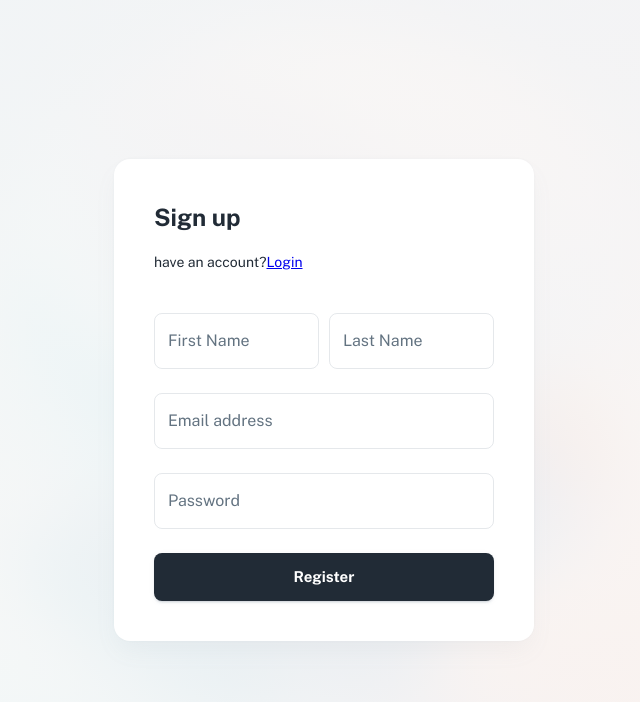
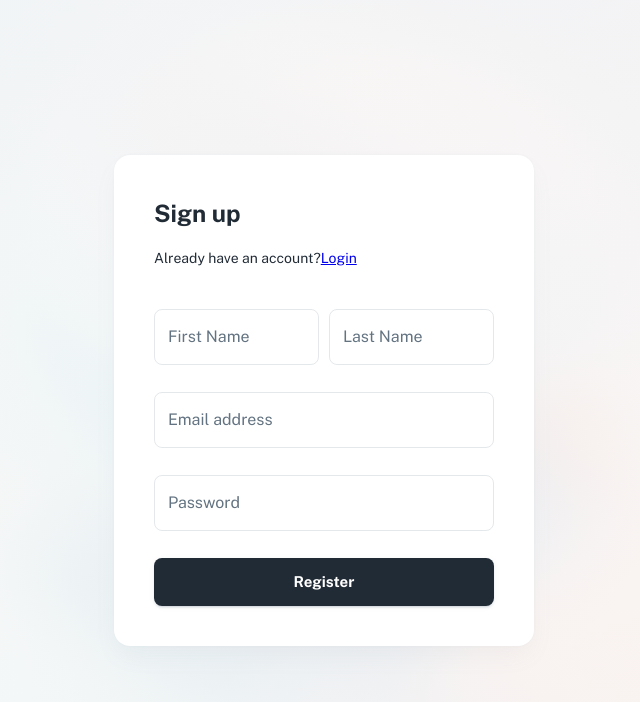
Before and after one commit to Parag0712/NOC-React, a React (Vite) app: page /register in a window 1280 px wide. Shown: the top 702 px of the page, without its empty margins (316-956 px from the left). Built offline with nearby package versions, Linux system fonts and the light colour scheme; some icons are missing.

Commit message:
login and register form added validation

```diff
--- a/src/layouts/dashboard/header.jsx
+++ b/src/layouts/dashboard/header.jsx
@@ -8,8 +8,9 @@ import { useResponsive } from 'src/hooks/use-responsive';
 
 import { bgBlur } from 'src/theme/css';
 
+import Iconify from 'src/components/iconify';
+
 import { NAV, HEADER } from './config-layout';
-import Iconify from 'src/components/iconify';
 
 // ----------------------------------------------------------------------
 
--- a/src/sections/Login/login-view.jsx
+++ b/src/sections/Login/login-view.jsx
@@ -1,5 +1,7 @@
 import { useState } from 'react';
+import { motion } from 'framer-motion';
 import { Link } from 'react-router-dom';
+import { useForm } from 'react-hook-form';
 
 import Box from '@mui/material/Box';
 import Card from '@mui/material/Card';
@@ -11,22 +13,16 @@ import LoadingButton from '@mui/lab/LoadingButton';
 import { alpha, useTheme } from '@mui/material/styles';
 import InputAdornment from '@mui/material/InputAdornment';
 
-// import { useRouter } from 'src/routes/hooks';
-
 import { bgGradient } from 'src/theme/css';
-
-// import Logo from 'src/components/logo';
 import Iconify from 'src/components/iconify';
-
-// ----------------------------------------------------------------------
 
 export default function LoginView() {
   const theme = useTheme();
-  // const router = useRouter();
   const [showPassword, setShowPassword] = useState(false);
+  const { register, handleSubmit, formState: { errors } } = useForm();
 
-  const handleClick = (e) => {
-    e.preventDefault()  ;
+  const handleLogin = (data) => {
+    console.log(data);
   };
 
   return (
@@ -39,22 +35,8 @@ export default function LoginView() {
         height: 1,
       }}
     >
-      {/* <Logo
-        sx={{
-          position: 'fixed',
-          top: { xs: 16, md: 24 },
-          left: { xs: 16, md: 24 },
-        }}
-      /> */}
-
       <Stack alignItems="center" justifyContent="center" sx={{ height: 1 }}>
-        <Card
-          sx={{
-            p: 5,
-            width: 1,
-            maxWidth: 420,
-          }}
-        >
+        <Card sx={{ p: 5, width: 1, maxWidth: 420 }}>
           <Typography variant="h4">Sign in </Typography>
 
           <Typography variant="body2" sx={{ mt: 2, mb: 5 }}>
@@ -63,14 +45,51 @@ export default function LoginView() {
               Get started
             </Link>
           </Typography>
-          <form onSubmit={handleClick}>
+          <form onSubmit={handleSubmit(handleLogin)} >
             <Stack spacing={3}>
-              <TextField name="email" label="Email address" />
+              <TextField
+                sx={{ marginBottom: '10px' }}
+                name="email"
+                label="Email address"
+                error={!!errors.email}
+                helperText={
+                  <motion.div
+                    style={{
+                      color: 'red',
+                      opacity: errors.email ? 1 : 0,
+                      transition: "opacity 0.3s ease-in-out",
+                      fontWeight: "bold"
+                    }}
+                  >
+                    {errors.email && errors.email.message}
+                  </motion.div>
+                }
+                {...register("email", {
+                  required: '*Email is required',
+                  pattern: {
+                    value: /^[a-zA-Z0-9._%+-]+@(charusat\.edu\.in|charusat\.ac\.in)$/,
+                    message: '*Valid Email. ex. [@charusat.edu.in, @charusat.ac.in]'
+                  }
+                })}
+              />
 
               <TextField
                 name="password"
                 label="Password"
                 type={showPassword ? 'text' : 'password'}
+                error={!!errors.password}
+                helperText={
+                  <motion.div
+                    style={{
+                      color: 'red',
+                      opacity: errors.password ? 1 : 0,
+                      transition: "opacity 0.3s ease-in-out",
+                      fontWeight: "bold"
+                    }}
+                  >
+                    {errors.password && errors.password.message}
+                  </motion.div>
+                }
                 InputProps={{
                   endAdornment: (
                     <InputAdornment position="end">
@@ -80,6 +99,13 @@ export default function LoginView() {
                     </InputAdornment>
                   ),
                 }}
+                {...register("password", {
+                  required: '*Password is required',
+                  minLength: {
+                    value: 6,
+                    message: '*Password must be at least 6 characters long'
+                  }
+                })}
               />
             </Stack>
 
@@ -102,5 +128,5 @@ export default function LoginView() {
         </Card>
       </Stack>
     </Box>
-  );
+  )
 }
--- a/src/sections/Register/register-view.jsx
+++ b/src/sections/Register/register-view.jsx
@@ -1,8 +1,9 @@
 import { useState } from 'react';
+import { motion } from 'framer-motion';
 import { Link } from 'react-router-dom';
+import { useForm } from 'react-hook-form';
 
 import Box from '@mui/material/Box';
-// import Link from '@mui/material/Link';
 import Card from '@mui/material/Card';
 import Stack from '@mui/material/Stack';
 import TextField from '@mui/material/TextField';
@@ -12,22 +13,17 @@ import LoadingButton from '@mui/lab/LoadingButton';
 import { alpha, useTheme } from '@mui/material/styles';
 import InputAdornment from '@mui/material/InputAdornment';
 
-// import { useRouter } from 'src/routes/hooks';
-
 import { bgGradient } from 'src/theme/css';
 
-// import Logo from 'src/components/logo';
 import Iconify from 'src/components/iconify';
 
-// ----------------------------------------------------------------------
+export default function RegisterView() {
+  const theme = useTheme();
+  const [showPassword, setShowPassword] = useState(false);
+  const { register, handleSubmit, formState: { errors } } = useForm();
 
-export default function LoginView() {
-  const theme = useTheme();
-  // const router = useRouter();
-  const [showPassword, setShowPassword] = useState(false);
-
-  const handleClick = (e) => {
-    e.preventDefault();
+  const handleRegister = (data) => {
+    console.log(data);
   };
 
   return (
@@ -40,45 +36,117 @@ export default function LoginView() {
         height: 1,
       }}
     >
-      {/* <Logo
-        sx={{
-          position: 'fixed',
-          top: { xs: 16, md: 24 },
-          left: { xs: 16, md: 24 },
-        }}
-      /> */}
-
       <Stack alignItems="center" justifyContent="center" sx={{ height: 1 }}>
-        <Card
-          sx={{
-            p: 5,
-            width: 1,
-            maxWidth: 420,
-          }}
-        >
-          <Typography variant="h4">Sign up </Typography>
+        <Card sx={{ p: 5, width: 1, maxWidth: 420 }}>
+          <Typography variant="h4">Sign up</Typography>
 
           <Typography variant="body2" sx={{ mt: 2, mb: 5 }}>
-            have an account?
+            Already have an account?
             <Link to="/login" variant="subtitle2" sx={{ ml: 0.5 }}>
               Login
             </Link>
           </Typography>
-          <form onSubmit={handleClick}>
+          <form onSubmit={handleSubmit(handleRegister)}>
             <Stack spacing={3}>
-
               <Stack sx={{ gap: "10px" }} direction={{ sm: "row", xs: "column", lg: "row" }}>
-                <TextField type='text' name="First" fullWidth label="First Name" />
-                <TextField type='text' name="Last" fullWidth label="Last Name" />
+                <TextField
+                  type='text'
+                  name="firstName"
+                  fullWidth
+                  label="First Name"
+                  error={errors.firstName}
+                  helperText={
+                    <motion.div
+                      style={{
+                        color: 'red',
+                        opacity: errors.firstName ? 1 : 0,
+                        transition: "opacity 0.3s ease-in-out",
+                        fontWeight: "bold"
+                      }}
+                    >
+                      {errors.firstName && errors.firstName.message}
+                    </motion.div>
+                  }
+                  {...register("firstName", {
+                    required: "First name is required",
+                    pattern: {
+                      value: /^[a-zA-Z\s]*$/,
+                      message: "Enter a valid first name"
+                    }
+                  })}
+                />
+                <TextField
+                  type='text'
+                  name="lastName"
+                  fullWidth
+                  label="Last Name"
+                  error={errors.lastName}
+                  helperText={
+                    <motion.div
+                      style={{
+                        color: 'red',
+                        opacity: errors.lastName ? 1 : 0,
+                        transition: "opacity 0.3s ease-in-out",
+                        fontWeight: "bold"
+                      }}
+                    >
+                      {errors.lastName && errors.lastName.message}
+                    </motion.div>
+                  }
+                  {...register("lastName", {
+                    required: "Last name is required",
+                    pattern: {
+                      value: /^[a-zA-Z\s]*$/,
+                      message: "Enter a valid last name"
+                    }
+                  })}
+                />
               </Stack>
 
-              <TextField name="email" label="Email address" />
+              <TextField
+                name="email"
+                label="Email address"
+                error={errors.email}
+                helperText={
+                  <motion.div
+                    style={{
+                      color: 'red',
+                      opacity: errors.email ? 1 : 0,
+                      transition: "opacity 0.3s ease-in-out",
+                      fontWeight: "bold"
+                    }}
+                  >
+                    {errors.email ? errors.email.message : ''}
+                  </motion.div>
+                }
+                {...register("email", {
+                  required: "Email is required",
+                  pattern: {
+                    value: /^[a-zA-Z0-9._%+-]+@(charusat\.edu\.in|charusat\.ac\.in)$/,
+                    message: "(e.g. id@charusat.edu.in, id@charusat.ac.in)"
+                  }
+                })}
 
+
+              />
 
               <TextField
                 name="password"
                 label="Password"
                 type={showPassword ? 'text' : 'password'}
+                error={errors.password}
+                helperText={
+                  <motion.div
+                    style={{
+                      color: 'red',
+                      opacity: errors.password ? 1 : 0,
+                      transition: "opacity 0.3s ease-in-out",
+                      fontWeight: "bold"
+                    }}
+                  >
+                    {errors.password && errors.password.message}
+                  </motion.div>
+                }
                 InputProps={{
                   endAdornment: (
                     <InputAdornment position="end">
@@ -88,9 +156,15 @@ export default function LoginView() {
                     </InputAdornment>
                   ),
                 }}
+                {...register("password", {
+                  required: "Password is required",
+                  minLength: {
+                    value: 6,
+                    message: "Password must be at least 6 characters long"
+                  }
+                })}
               />
             </Stack>
-
 
             <LoadingButton
               sx={{ mt: 3 }}
--- a/src/sections/app/app-form.jsx
+++ b/src/sections/app/app-form.jsx
@@ -14,11 +14,12 @@ export default function appForm() {
 
     return (
         <Container maxWidth="xl">
+            {/* <Typography variant="h4">Application Form</Typography> */}
 
             <form onSubmit={handleSubmit}>
 
                 <Grid container spacing={3}>
-                    <Grid item xs={10} md={10} lg={10} sx={{ margin: "auto" }}>
+                    <Grid item xs={10} md={10} lg={11} sx={{ margin: "auto" }}>
                         <Stack spacing={{ xs: 0, lg: 3 }} sx={{ gap: "20px" }} direction={{ xs: 'column', lg: 'colum' }}>
 
                             <Stack sx={{ gap: "10px" }} direction={{ sm: "row", xs: "colum", lg: "row" }}>
@@ -106,7 +107,7 @@ export default function appForm() {
                                     <DatePicker sx={{ width: "100%" }} label="End Date" />
                                 </LocalizationProvider>
                             </Stack>
-                        </Stack> <Button fullWidth sx={{ marginTop: "10px", padding: "10px" }} variant="contained">Send Request</Button>
+                        </Stack> <Button fullWidth sx={{ marginTop: "40px", padding: "10px" }} variant="contained">Send Application</Button>
                     </Grid>
                 </Grid>
             </form>
```
Also changed, not shown: package.json (+7 -1 lines), src/main.jsx (+12 -8 lines), src/redux/User/userSlice.js (added, +88 -0 lines), src/redux/store.js (added, +27 -0 lines), 2 other files (tests, documents, lock files or other folders).
